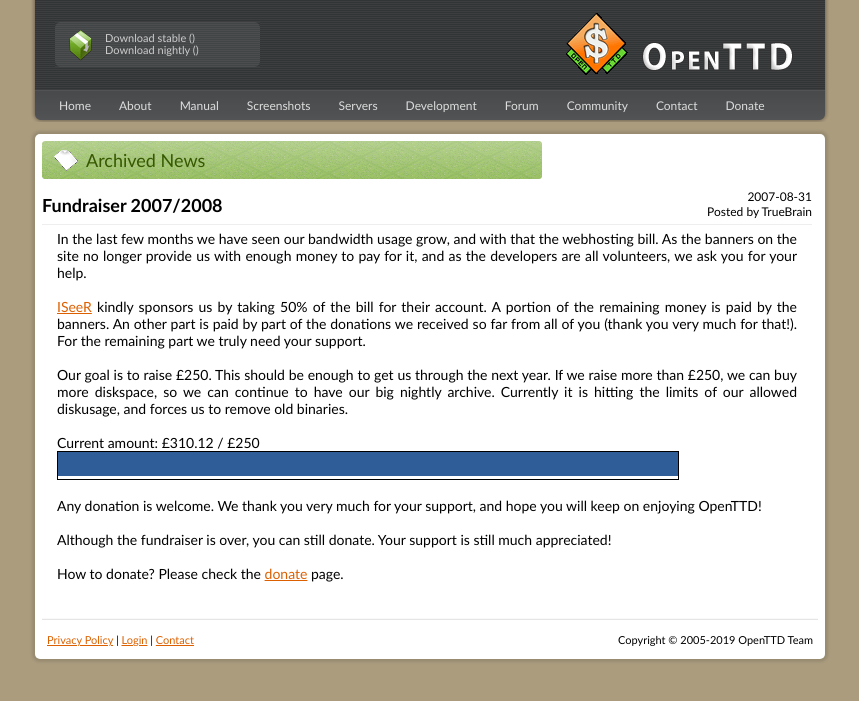
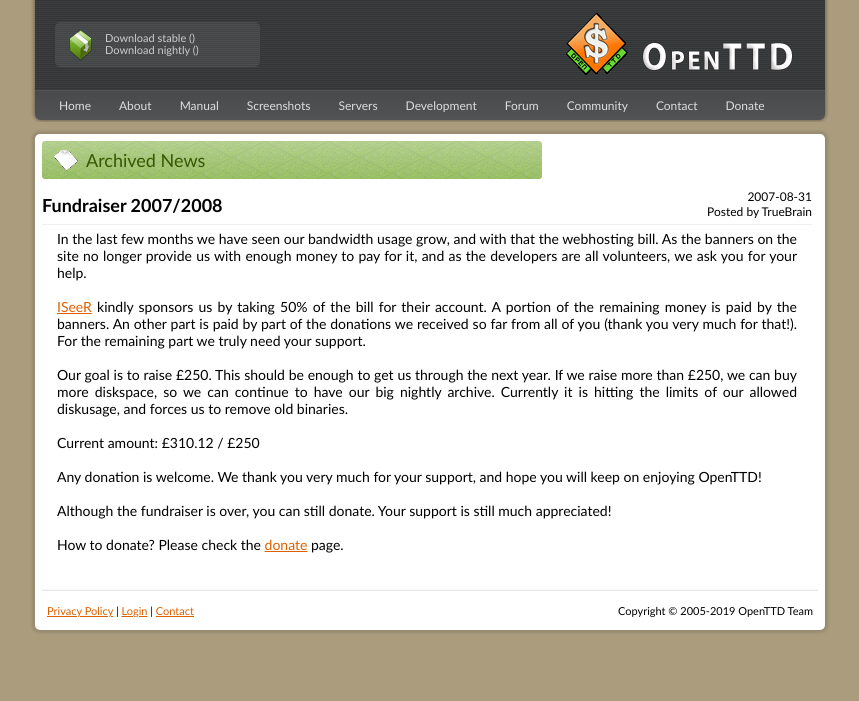
Before and after one commit to OpenTTD/website, a Jekyll site: the page built from _posts/2007-08-31-fundraiser-2007-2008.html, in a window 1280 px wide. Shown: the top 701 px of the page, without its empty margins (210-1069 px from the left). Built offline with Jekyll 4.4.1, drawn with Linux system fonts in a browser that asks for light colours.

Commit message:
Remove: remove the need for dot.png; it was only used in news

```diff
--- a/_posts/2007-08-31-fundraiser-2007-2008.html
+++ b/_posts/2007-08-31-fundraiser-2007-2008.html
@@ -9,8 +9,8 @@
 <br/>
 Our goal is to raise £250. This should be enough to get us through the next year. If we raise more than £250, we can buy more diskspace, so we can continue to have our big nightly archive. Currently it is hitting the limits of our allowed diskusage, and forces us to remove old binaries.<br/>
 <br/>
-Current amount: £310.12 / £250 <div style="width: 620px; border: 1px solid;"><img src="{{ base }}/static/img/layout/dot.png" style="height: 24px; width: 620px;" alt=""/></div><br/>
-
+Current amount: £310.12 / £250<br/>
+<br/>
 Any donation is welcome. We thank you very much for your support, and hope you will keep on enjoying OpenTTD!<br/>
 <br/>
 Although the fundraiser is over, you can still donate. Your support is still much appreciated!<br/>
--- a/_posts/2008-08-12-fundraiser-2008-2009.html
+++ b/_posts/2008-08-12-fundraiser-2008-2009.html
@@ -10,7 +10,7 @@
 <br/>
 For this we ask your help! Our goal is to raise £486 (or €0620). If we managed to get this amount, we will be able to get the dedicated server, and we can keep on producing nightlies for as ever long as we wish. So every penny you can help us with, is very much welcome.<br/>
 <br/>
-Current amount: £494.30 / £486.00 <div style="width: 486px; border: 1px solid;"><img src="{{ base }}/static/img/layout/dot.png" style="height: 24px; width: 494px;" alt=""/></div><br/>
+Current amount: £494.30 / £486.00<br/>
 <br/>
 This fundraiser is about openttd.org and all its subdomains. The forum is kindly provided by Owen Rudge, and donations for the forum should go <a href="http://www.tt-forums.net/viewtopic.php?f=14&amp;t=9941">here</a>. This is unrelated to this fundraiser.<br/>
 <br/>
```
Also changed, not shown: static/img/layout/dot.png (deleted).
